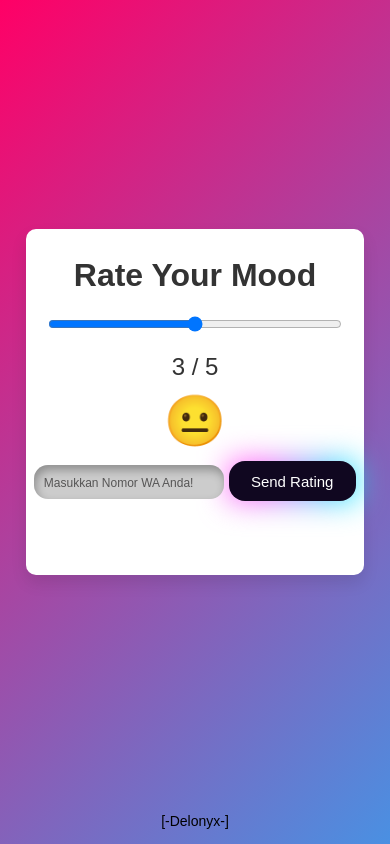
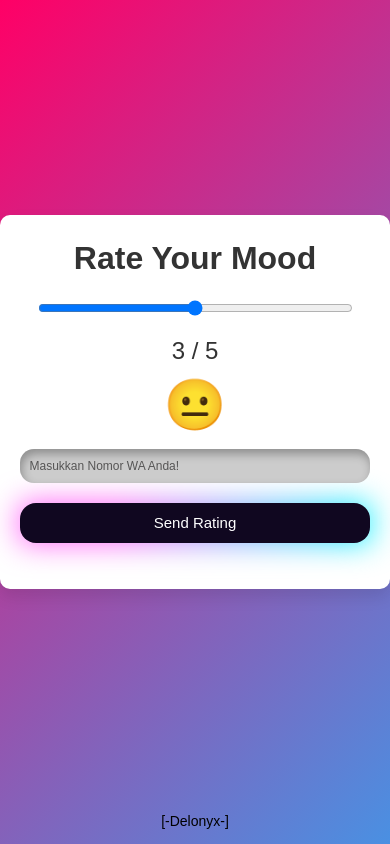
Before and after one commit to delonyxRG/Mood-Rating, a plain HTML site: page index.html in a window 390 px wide. Drawn offline with Linux system fonts and the light colour scheme.

Commit message:
UPDATE TAMPILAN
UP

```diff
--- a/styles.css
+++ b/styles.css
@@ -22,7 +22,9 @@ h1{
     box-shadow: 0 8px 16px rgba(0, 0, 0, 0.1);
     text-align: center;
     animation: moveUpDown 2s ease-in-out infinite;
-    -webkit-animation: moveUpDown 2s ease-in-out infinite;
+    width: 90%;
+    max-width: 400px;
+
 }
 
 @keyframes moveUpDown {
@@ -95,7 +97,7 @@ input[type="range"]:active::-moz-range-thumb {
 
 input[type="phone"] {
     width: 58%;
-    padding: px ;
+    padding: 10px ;
     color: rgb(0, 0, 0);
     margin-top: 15px;
     margin-bottom: 20px;
@@ -212,3 +214,19 @@ footer {
     font-size: 14px;
     position: absolute;
 }
+
+/* Media Queries for Mobile Devices */
+@media (max-width: 600px) {
+    .container {
+        width: 100%;
+        padding: 20px;
+    }
+
+    input[type="phone"] {
+        width: 100%;
+    }
+
+    button {
+        width: 100%;
+    }
+}
```
